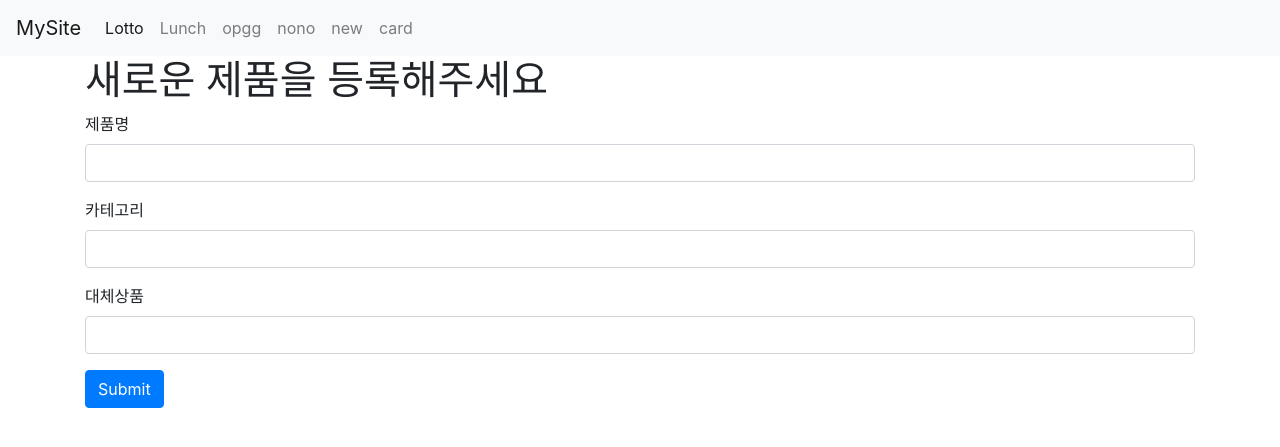
After one commit to sy7979/web, a Python web app: template flask/templates/new.html in a window 1280 px wide. The commit adds this page. Shown: the top 447 px of the page. Run offline with Jinja, Linux system fonts and the light colour scheme; the template is opened without the code that fills it, so the values that code supplies are empty; some libraries are stand-ins or nearby versions.

Commit message:
20190802

```diff
--- /dev/null
+++ b/flask/data.csv
@@ -0,0 +1,5 @@
+해피해킹,키보드,한성
+제트스트림,문구,모나미
+몽벨,아웃도어,코오롱스포츠
+DHC,화장품,이니스프리
+톰보우,문구,모닝글로리
--- a/flask/templates/base.html
+++ b/flask/templates/base.html
@@ -21,6 +21,9 @@
           <a class="nav-item nav-link active" href="/lotto">Lotto <span class="sr-only">(current)</span></a>
           <a class="nav-item nav-link" href="/lunch">Lunch</a>
           <a class="nav-item nav-link" href="/opgg">opgg</a>
+          <a class="nav-item nav-link" href="/nono">nono</a>
+          <a class="nav-item nav-link" href="/new">new</a>
+          <a class="nav-item nav-link" href="/card">card</a>
         </div>
       </div>
     </nav>
--- /dev/null
+++ b/flask/templates/create.html
@@ -0,0 +1,4 @@
+{% extends 'base.html'%}
+{% block body %}
+  <h1>저장이 완료되었습니다.</h1>
+{% endblock%}
--- /dev/null
+++ b/flask/templates/new.html
@@ -0,0 +1,19 @@
+{% extends 'base.html' %}
+{% block body %}
+ <h1>새로운 제품을 등록해주세요</h1>
+ <form action='/create'>
+  <div class="form-group">
+    <label for="product">제품명</label>
+    <input type="text" class="form-control" id="product" name="product">
+  </div>
+  <div class="form-group">
+    <label for="category">카테고리</label>
+    <input type="text" class="form-control" id="category" name="category">
+  </div>
+  <div class="form-group">
+    <label for="replace">대체상품</label>
+    <input type="text" class="form-control" id="replace" name="replace">
+  </div>
+  <button type="submit" class="btn btn-primary">Submit</button>
+</form>
+{% endblock %}
```
Also changed, not shown: flask/app.py (+37 -0 lines), flask/templates/card.html (added, +17 -0 lines), flask/templates/nono.html (added, +26 -0 lines).
